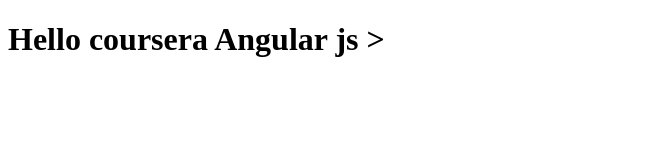
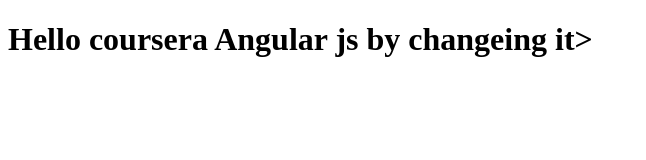
Before and after one commit to ChanWaiShing/coursera-test1, a plain HTML site: page index.html in a window 1280 px wide. Shown: the whole page, without its empty margins (0-646 px from the left). Drawn offline with Linux system fonts and the light colour scheme.

Commit message:
Next version of web

```diff
--- a/index.html
+++ b/index.html
@@ -5,6 +5,6 @@
       <title> Hello Coursera Project Angular JS</title>
     </head>
     <body>
-      <h1>Hello coursera Angular js ></h1>
+      <h1>Hello coursera Angular js by changeing it></h1>
     </body>
   </html>
```
